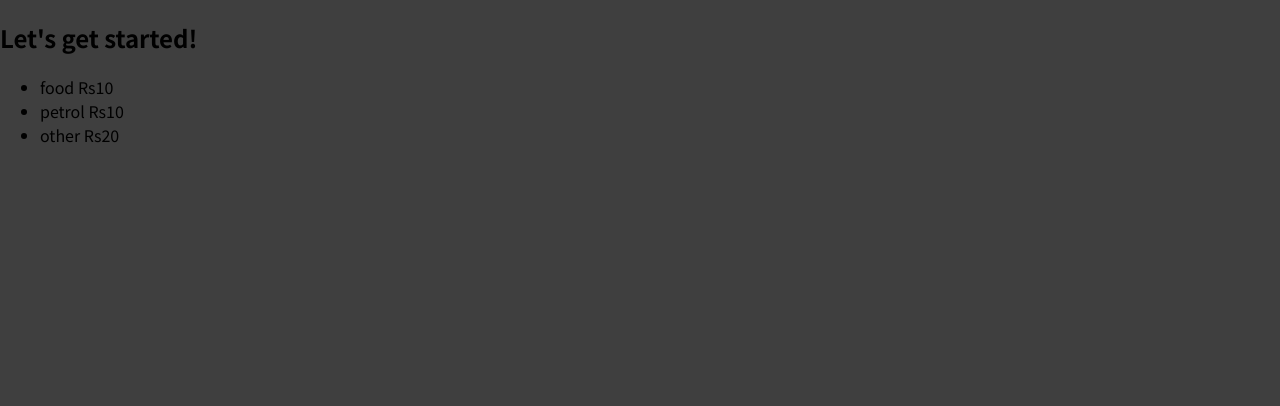
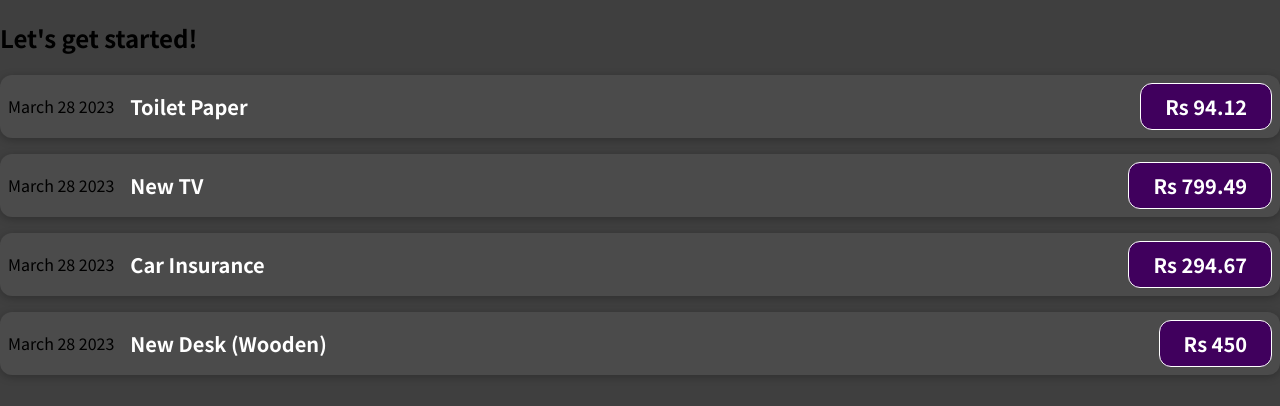
Before and after one commit to roshinys/ExpenseTrackerReact, a React (Create React App) app: page / in a window 1280 px wide. Shown: the top 406 px of the page. Built offline with nearby package versions, Linux system fonts and the light colour scheme.

Commit message:
added Css for ExpenseItem

```diff
--- /dev/null
+++ b/src/Components/ExpenseItem.css
@@ -0,0 +1,56 @@
+.expense-item {
+  display: flex;
+  justify-content: space-between;
+  align-items: center;
+  box-shadow: 0 2px 8px rgba(0, 0, 0, 0.25);
+  padding: 0.5rem;
+  margin: 1rem 0;
+  border-radius: 12px;
+  background-color: #4b4b4b;
+}
+
+.expense-item__description {
+  display: flex;
+  flex-direction: column;
+  gap: 1rem;
+  align-items: flex-end;
+  flex-flow: column-reverse;
+  justify-content: flex-start;
+  flex: 1;
+}
+
+.expense-item h2 {
+  color: #3a3a3a;
+  font-size: 1rem;
+  flex: 1;
+  margin: 0 1rem;
+  color: white;
+}
+
+.expense-item__price {
+  font-size: 1rem;
+  font-weight: bold;
+  color: white;
+  background-color: #40005d;
+  border: 1px solid white;
+  padding: 0.5rem;
+  border-radius: 12px;
+}
+
+@media (min-width: 580px) {
+  .expense-item__description {
+    flex-direction: row;
+    align-items: center;
+    justify-content: flex-start;
+    flex: 1;
+  }
+
+  .expense-item__description h2 {
+    font-size: 1.25rem;
+  }
+
+  .expense-item__price {
+    font-size: 1.25rem;
+    padding: 0.5rem 1.5rem;
+  }
+}
--- a/src/Components/ExpenseItem.js
+++ b/src/Components/ExpenseItem.js
@@ -1,23 +1,42 @@
 import React from "react";
+import "./ExpenseItem.css";
 
 function ExpenseItem() {
-  const expenseItems = [
-    { name: "food", price: 10 },
-    { name: "petrol", price: 10 },
-    { name: "other", price: 20 },
+  const expenses = [
+    {
+      id: "e1",
+      title: "Toilet Paper",
+      amount: 94.12,
+      date: new Date(2020, 7, 14),
+    },
+    { id: "e2", title: "New TV", amount: 799.49, date: new Date(2021, 2, 12) },
+    {
+      id: "e3",
+      title: "Car Insurance",
+      amount: 294.67,
+      date: new Date(2021, 2, 28),
+    },
+    {
+      id: "e4",
+      title: "New Desk (Wooden)",
+      amount: 450,
+      date: new Date(2021, 5, 12),
+    },
   ];
   return (
-    <div>
-      <ul>
-        {expenseItems.map((expense) => {
-          return (
-            <li>
-              {expense.name} Rs{expense.price}
-            </li>
-          );
-        })}
-      </ul>
-    </div>
+    <>
+      {expenses.map((expense) => {
+        return (
+          <div className="expense-item" id={expense.id}>
+            <div>March 28 2023</div>
+            <div className="expense-item__description">
+              <h2>{expense.title}</h2>
+              <div className="expense-item__price">Rs {expense.amount}</div>
+            </div>
+          </div>
+        );
+      })}
+    </>
   );
 }
 
```
